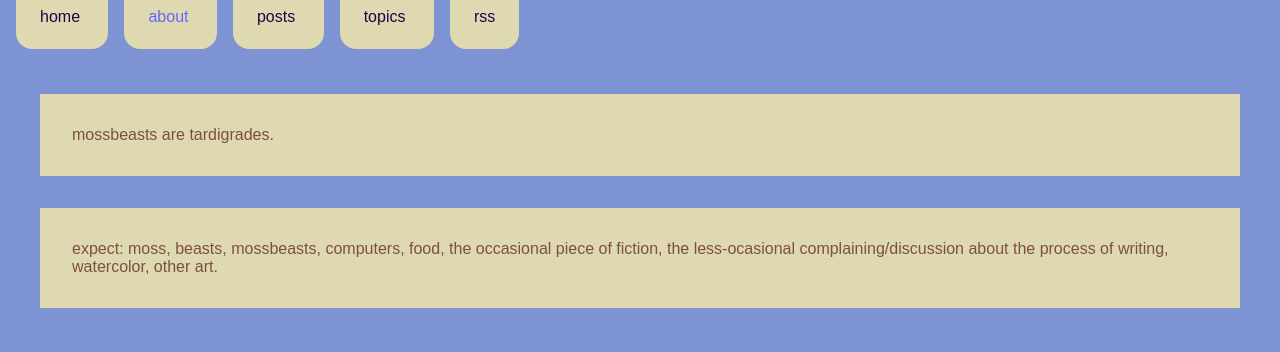
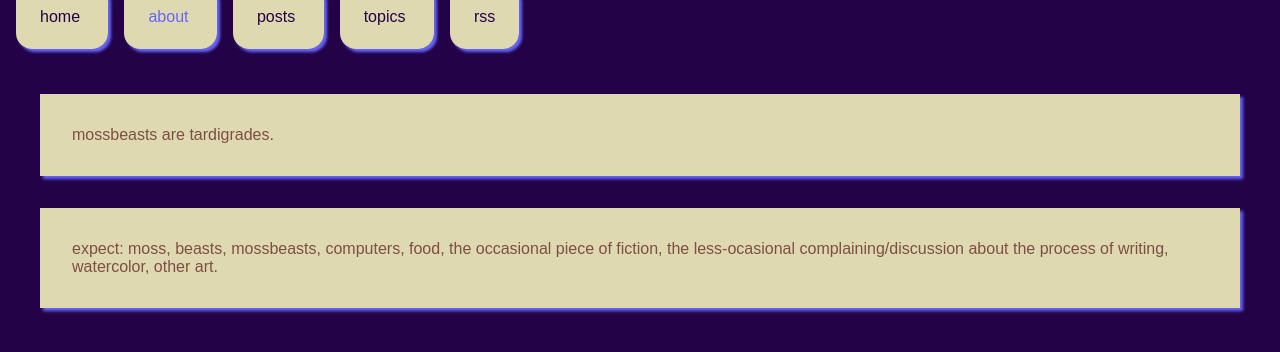
Before and after one commit to mossbeasts/mossbeasts.github.io, a Jekyll site: the page built from about.md, in a window 1280 px wide. Shown: the top 352 px of the page. Built offline with Jekyll 4.4.1, drawn with Linux system fonts in a browser that asks for light colours.

Commit message:
mRevert "styles"
This reverts commit f7236699450302ab3f280a11225bb11fd19b5225.

```diff
--- a/assets/css/styles.css
+++ b/assets/css/styles.css
@@ -1,6 +1,6 @@
 /* this is basically everything on the page incl. headers, even though it says body */
 body {
-	background: #7e93d3;
+	background: #230248;
 	color: #7e4f43;
 }
 /* anything in the navigation bar gets class nav */
@@ -15,7 +15,7 @@ body {
 	border-radius: 1em;
 	font-size: 1em;
 	margin-bottom: 4em;
-	box-shadow 3px 3px 3px #fdf627;
+	box-shadow: 3px 3px 3px #6666ff;
 	text-decoration: none;
 	}
 
@@ -36,7 +36,7 @@ body {
 .postbody {
 	display: block;
 	background: #ded9b1;
-	box-shadow 3px 3px 3px #fdf627;
+	box-shadow: 3px 3px 3px #6666ff;
 	color: #7e4f43;
 	font-family: sans-serif;
 	padding: 2em;
```
